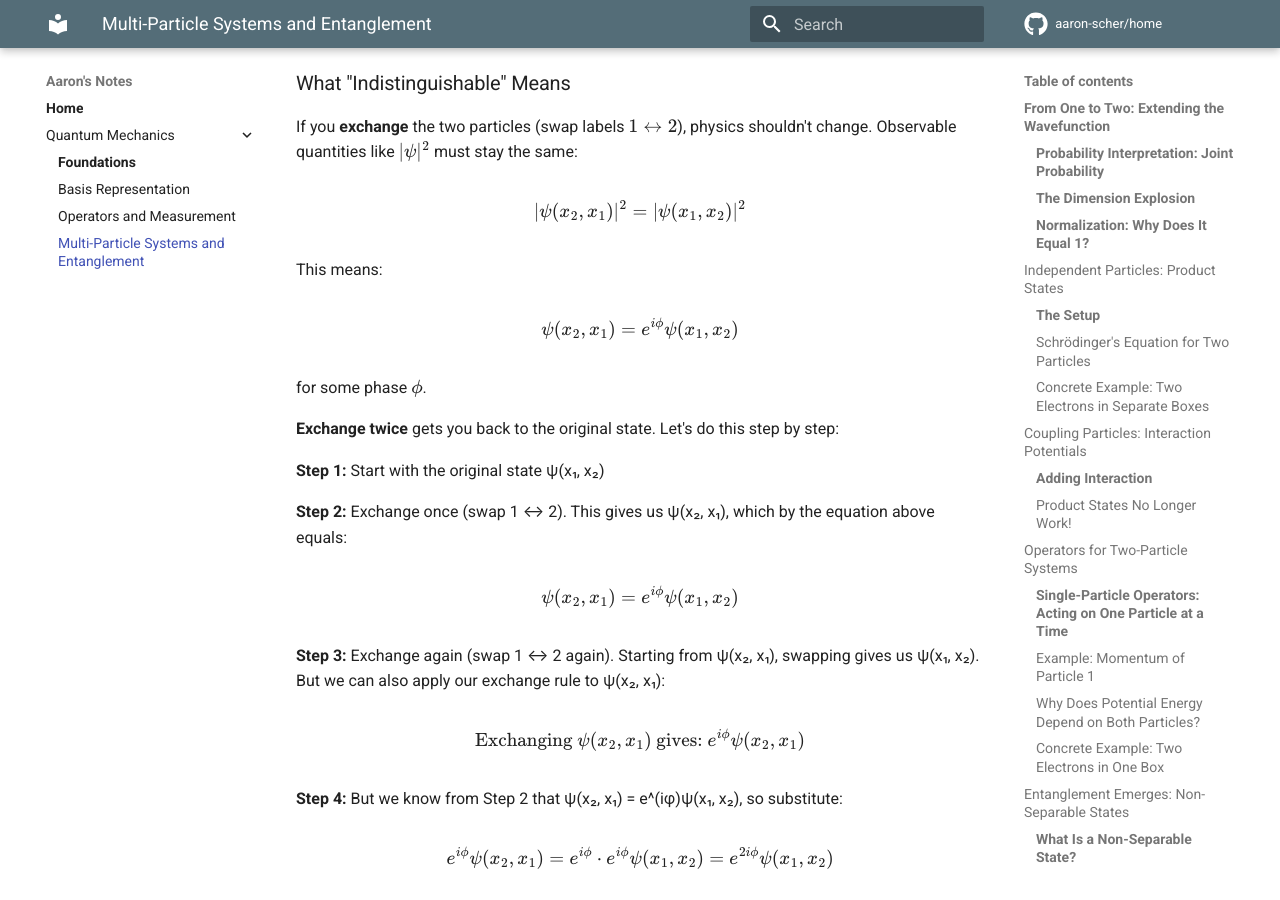
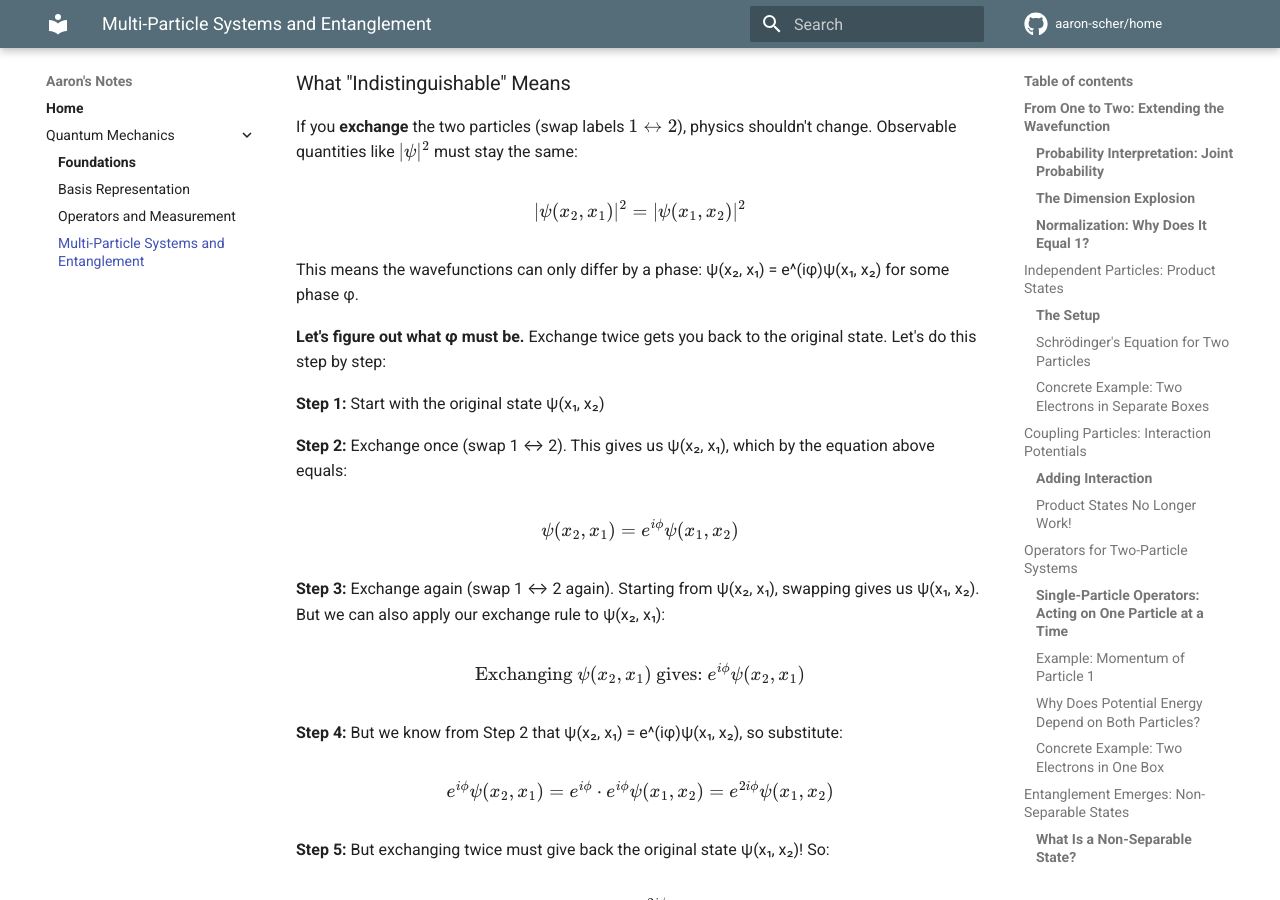
Before and after one commit to aaron-scher/home, an MkDocs documentation site: the page built from docs/quantum-mechanics/multi-particle-entanglement.md, in a window 1280 px wide and 900 px high, scrolled down 12935 px. Built offline with MkDocs 1.6.1 and Material for MkDocs 9.7.7, drawn with Linux system fonts in a browser that asks for light colours; comment, search, counter and statistics services are not loaded.

Commit message:
Remove redundant equation - don't write ψ(x₂,x₁)=e^(iφ)ψ(x₁,x₂) twice
BEFORE: Wrote equation once after "This means:" and again in Step 2 (confusing!)

AFTER: Replace with prose: "the wavefunctions can only differ by a phase"
Then: "Let's figure out what φ must be" → Step 2 shows the equation

Removes redundancy, improves flow.

User feedback: "you seem to write the same equation twice... confusing"

🤖 Generated with [Claude Code](https://claude.com/claude-code)

Co-Authored-By: Claude <noreply@anthropic.com>

```diff
--- a/docs/quantum-mechanics/multi-particle-entanglement.md
+++ b/docs/quantum-mechanics/multi-particle-entanglement.md
@@ -519,15 +519,9 @@ $$
 |\psi(x_2, x_1)|^2 = |\psi(x_1, x_2)|^2
 $$
 
-This means:
-
-$$
-\psi(x_2, x_1) = e^{i\phi}\psi(x_1, x_2)
-$$
-
-for some phase $\phi$.
-
-**Exchange twice** gets you back to the original state. Let's do this step by step:
+This means the wavefunctions can only differ by a phase: ψ(x₂, x₁) = e^(iφ)ψ(x₁, x₂) for some phase φ.
+
+**Let's figure out what φ must be.** Exchange twice gets you back to the original state. Let's do this step by step:
 
 **Step 1:** Start with the original state ψ(x₁, x₂)
 
```
